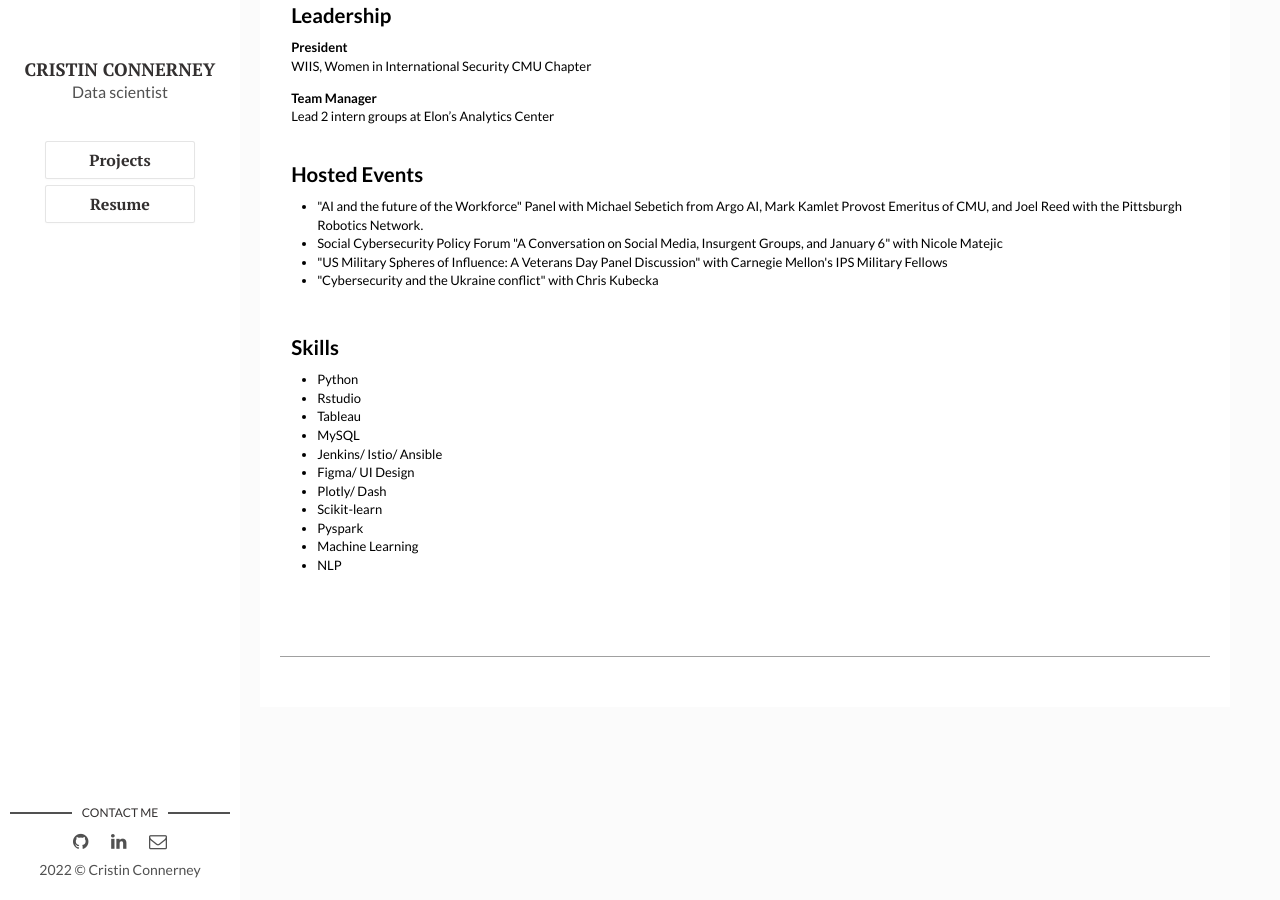
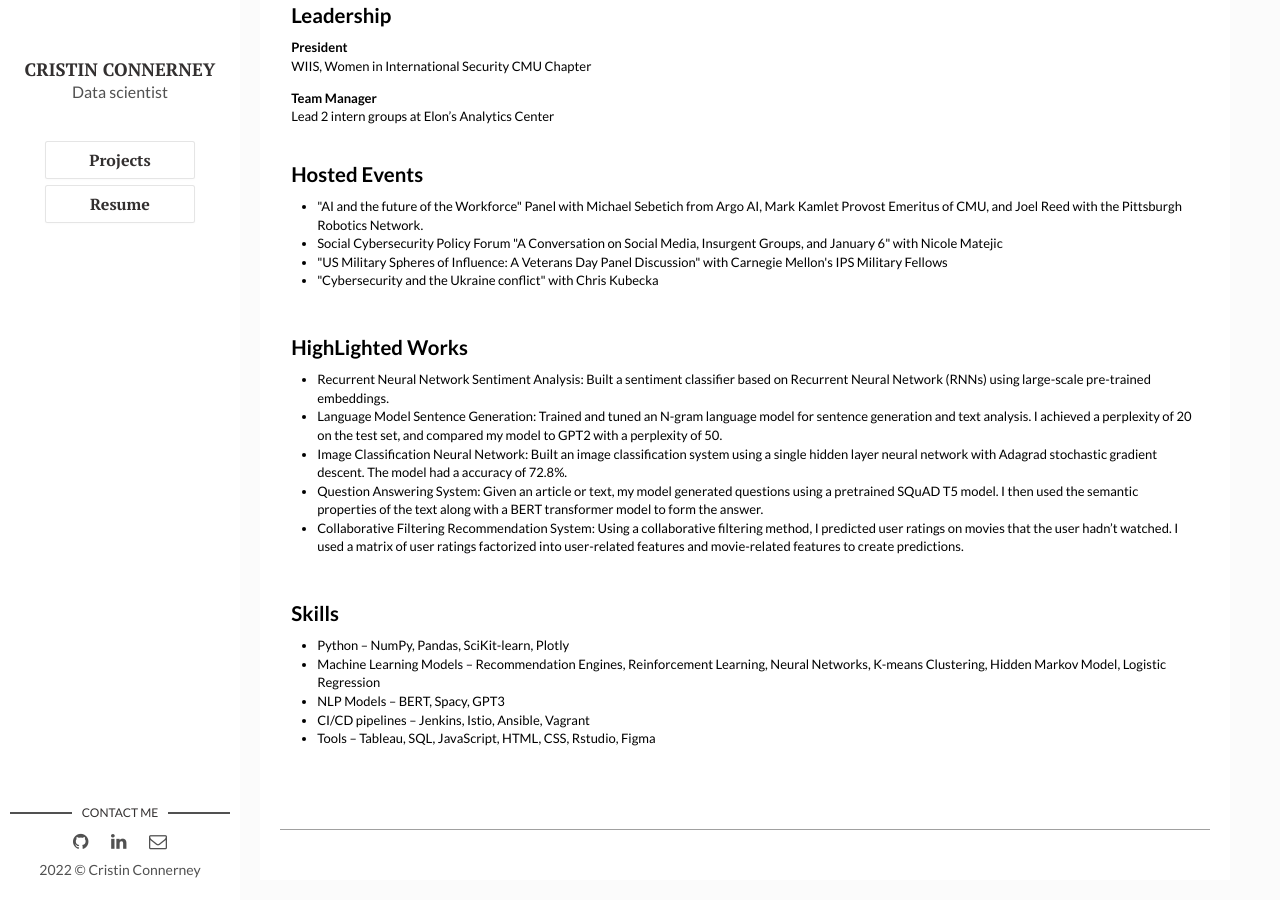
Before and after one commit to Cconnerney/cconnerney.github.io, a Jekyll site: the page built from _posts/2022-04-9-resume.markdown, in a window 1280 px wide and 900 px high, scrolled down 1021 px. Built offline with Jekyll 4.4.1, drawn with Linux system fonts in a browser that asks for light colours; nearby versions of some CDN libraries; library files that are not in the unit come from our copies; comment, search, counter and statistics services are not loaded.

Commit message:
Update 2022-04-9-resume.markdown

```diff
--- a/_posts/2022-04-9-resume.markdown
+++ b/_posts/2022-04-9-resume.markdown
@@ -190,20 +190,33 @@ Lead 2 intern groups at Elon’s Analytics Center</p>
 </div>
 </div>
 </div>
+
+
+<div class="cell border-box-sizing text_cell rendered"><div class="inner_cell">
+<div class="text_cell_render border-box-sizing rendered_html">
+
+<h2 id="Highlighted-Works">HighLighted Works<a class="anchor-link" href="#Highlighted-Works">&#182;</a></h2><ul>
+<li>Recurrent Neural Network Sentiment Analysis: Built a sentiment classifier based on Recurrent Neural Network (RNNs) using large-scale pre-trained embeddings.</li>
+<li>Language Model Sentence Generation: Trained and tuned an N-gram language model for sentence generation and text analysis. I achieved a perplexity of 20 on the test set, and compared my model to GPT2 with a perplexity of 50.</li>
+<li>Image Classification Neural Network: Built an image classification system using a single hidden layer neural network with Adagrad stochastic gradient descent. The model had a accuracy of 72.8%.</li>
+<li>Question Answering System: Given an article or text, my model generated questions using a pretrained SQuAD T5 model. I then used the semantic properties of the text along with a BERT transformer model to form the answer. </li>
+<li>Collaborative Filtering Recommendation System: Using a collaborative filtering method, I predicted user ratings on movies that the user hadn’t watched. I used a matrix of user ratings factorized into user-related features and movie-related features to create predictions.</li>
+
+</ul>
+
+</div>
+</div>
+</div>
+
+
 <div class="cell border-box-sizing text_cell rendered"><div class="inner_cell">
 <div class="text_cell_render border-box-sizing rendered_html">
 <h2 id="Skills">Skills<a class="anchor-link" href="#Skills">&#182;</a></h2><ul>
-<li>Python</li>
-<li>Rstudio</li>
-<li>Tableau</li>
-<li>MySQL</li>
-<li>Jenkins/ Istio/ Ansible</li>
-<li>Figma/ UI Design</li>
-<li>Plotly/ Dash</li>
-<li>Scikit-learn</li>
-<li>Pyspark</li>
-<li>Machine Learning</li>
-<li>NLP</li>
+<li>Python – NumPy, Pandas, SciKit-learn, Plotly</li>
+<li>Machine Learning Models – Recommendation Engines, Reinforcement Learning, Neural Networks, K-means Clustering, Hidden Markov Model, Logistic Regression</li>
+<li>NLP Models – BERT, Spacy, GPT3</li>
+<li>CI/CD pipelines – Jenkins, Istio, Ansible, Vagrant</li>
+<li>Tools – Tableau, SQL, JavaScript, HTML, CSS, Rstudio, Figma</li>
 </ul>
 
 </div>
```
